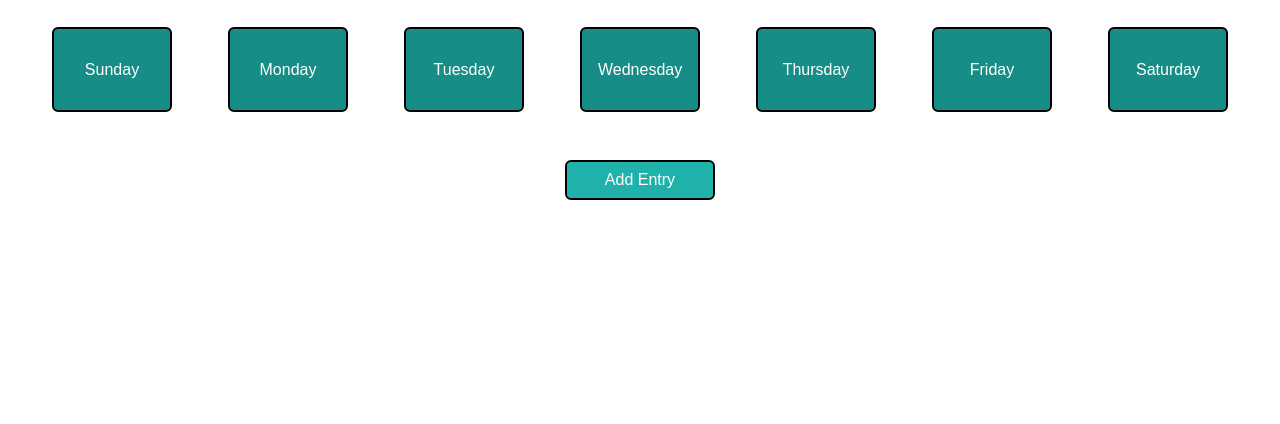
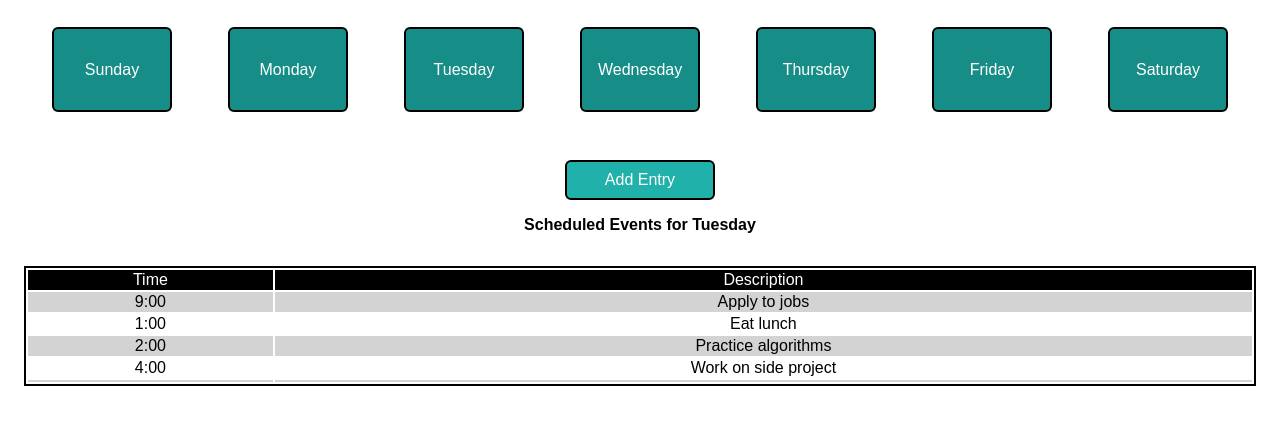
Before and after one commit to KiraHike/week-planner, a plain HTML site: page index.html in a window 1280 px wide. Shown: the part 108-532 px from the top of the page. Drawn offline with Linux system fonts and the light colour scheme.

Commit message:
added table | Kira Hike

```diff
--- a/index.html
+++ b/index.html
@@ -33,9 +33,43 @@
       <div class="column-seventh">
         <button class="button-day">Saturday</button>
       </div>
-
     </div>
     <button class="button-add-entry">Add Entry</button>
+    <h3>Scheduled Events for Tuesday</h3>
+    <div class="row">
+      <div class="column-full table">
+        <table>
+          <thead>
+            <tr>
+              <td>Time</td>
+              <td>Description</td>
+            </tr>
+          </thead>
+          <tbody>
+            <tr>
+              <td>9:00</td>
+              <td>Apply to jobs</td>
+            </tr>
+            <tr>
+              <td>1:00</td>
+              <td>Eat lunch</td>
+            </tr>
+            <tr>
+              <td>2:00</td>
+              <td>Practice algorithms</td>
+            </tr>
+            <tr>
+              <td>4:00</td>
+              <td>Work on side project</td>
+            </tr>
+            <tr>
+              <td></td>
+              <td></td>
+            </tr>
+          </tbody>
+        </table>
+      </div>
+    </div>
   </div>
   <div class="modal view hidden">
     <div class="modal-container">
@@ -84,8 +118,6 @@
               <button class="button-submit">Submit</button>
             </div>
           </div>
-
-
         </form>
       </div>
     </div>
--- a/styles.css
+++ b/styles.css
@@ -71,6 +71,11 @@ h2 {
   justify-content: flex-end;
 }
 
+.column-full.table {
+  display: flex;
+  width: 100%;
+}
+
 .column-seventh {
   display: flex;
   width: calc(100% / 7);
@@ -108,3 +113,17 @@ button {
   width: 120px;
   height: 85px;
 }
+
+table {
+  width: 100%;
+  border: 2px solid black;
+}
+
+thead:first-child {
+  background-color: black;
+  color: white;
+}
+
+tbody tr:nth-child(odd) {
+  background-color: lightgray;
+}
```
